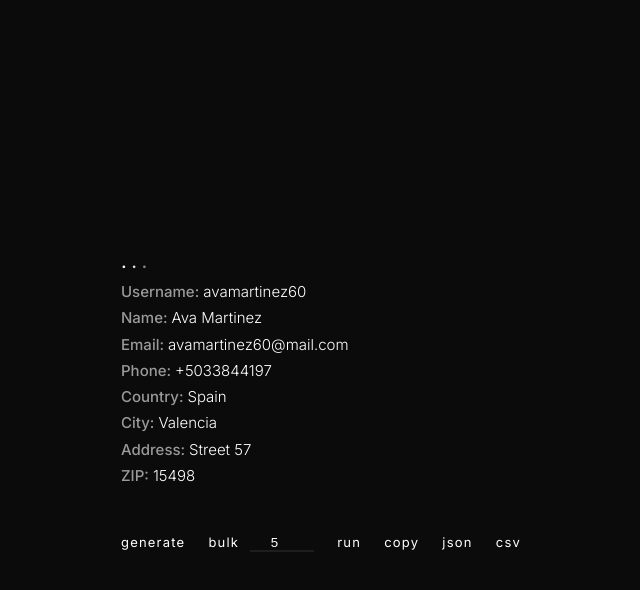
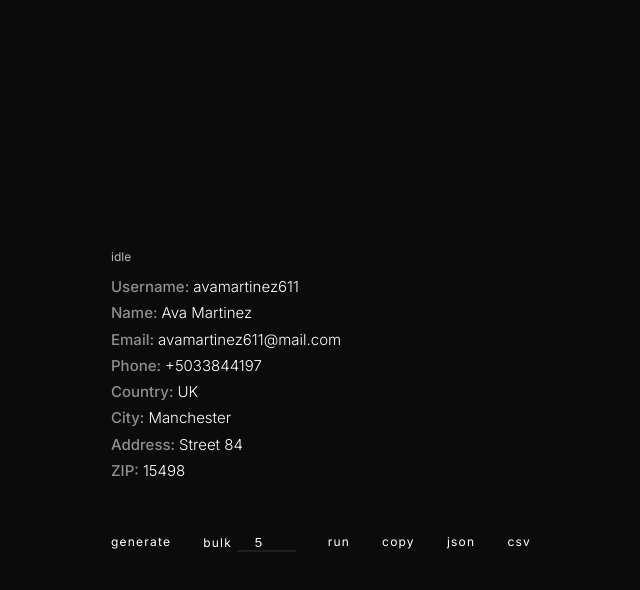
Before and after one commit to Ast07221/fake-user-generator, a plain HTML site: page index.html in a window 1280 px wide. Both pictures are taken after a click on the element "generate". Shown: the whole page, without its empty margins (319-959 px from the left). Drawn offline with Linux system fonts and the light colour scheme.

Commit message:
Update index.html

```diff
--- a/index.html
+++ b/index.html
@@ -3,14 +3,14 @@
 <head>
 <meta charset="UTF-8">
 <meta name="viewport" content="width=device-width, initial-scale=1.0">
-<title>FakeUserGeneratorPro</title>
+<title>FakeUserGeneratorPro SaaS</title>
 
 <link href="https://fonts.googleapis.com/css2?family=Inter:wght@300;400;500&display=swap" rel="stylesheet">
 
 <style>
 body {
     margin: 0;
-    font-family: "Inter", system-ui, sans-serif;
+    font-family: Inter, system-ui;
     background: #0b0b0b;
     color: #fff;
     height: 100vh;
@@ -21,69 +21,54 @@
     top: 50%;
     left: 50%;
     transform: translate(-50%, -50%);
-    width: 400px;
+    width: 420px;
 }
 
-/* OUTPUT */
+/* output */
 #output {
-    min-height: 200px;
+    min-height: 220px;
     font-size: 15px;
     line-height: 1.75;
     font-weight: 300;
 }
 
-/* KEY STYLE */
+/* key */
 .key {
-    color: #9a9a9a;
+    color: #8f8f8f;
     font-weight: 500;
 }
 
-/* LOADER */
-#loader {
-    height: 20px;
+/* loader */
+#status {
+    font-size: 12px;
+    opacity: 0.7;
     margin-bottom: 10px;
 }
 
-.dot {
-    display: inline-block;
-    animation: blink 1.8s infinite;
-    font-size: 20px;
-}
-
-.dot:nth-child(2) { animation-delay: 0.25s; }
-.dot:nth-child(3) { animation-delay: 0.5s; }
-
-@keyframes blink {
-    0%,100% { opacity: 0.2; }
-    50% { opacity: 1; }
-}
-
-/* BUTTONS */
+/* actions */
 .actions {
     display: flex;
     justify-content: space-between;
-    margin-top: 45px;
-    gap: 18px;
+    margin-top: 40px;
+    gap: 14px;
     flex-wrap: wrap;
 }
 
 .actions span {
     cursor: pointer;
-    font-size: 13px;
+    font-size: 12px;
     letter-spacing: 1.2px;
-    text-transform: lowercase;
 }
 
-/* INPUT */
+/* input */
 #bulkInput {
-    width: 60px;
+    width: 55px;
     background: transparent;
     border: none;
     border-bottom: 1px solid #333;
     color: #fff;
     outline: none;
     text-align: center;
-    margin-left: 6px;
 }
 </style>
 </head>
@@ -92,11 +77,7 @@
 
 <div class="wrapper">
 
-    <div id="loader">
-        <span class="dot">.</span>
-        <span class="dot">.</span>
-        <span class="dot">.</span>
-    </div>
+    <div id="status">idle</div>
 
     <div id="output"></div>
 
@@ -105,10 +86,10 @@
 
         <span>
             bulk
-            <input id="bulkInput" type="number" min="1" max="50" value="5">
+            <input id="bulkInput" type="number" value="5" min="1" max="100">
         </span>
 
-        <span onclick="bulk()">run</span>
+        <span onclick="runBulk()">run</span>
         <span onclick="copy()">copy</span>
         <span onclick="downloadJSON()">json</span>
         <span onclick="downloadCSV()">csv</span>
@@ -119,37 +100,32 @@
 <script>
 
 const output = document.getElementById("output");
-const loader = document.getElementById("loader");
+const statusEl = document.getElementById("status");
 const bulkInput = document.getElementById("bulkInput");
 
+let queueRunning = false;
 let lastData = [];
-let isRunning = false;
-let renderToken = 0;
 
-/* REALISTIC DATA */
+/* REAL DATA (linked structure) */
 const data = {
-    USA: ["New York", "Los Angeles", "Chicago", "Miami"],
-    Germany: ["Berlin", "Munich", "Hamburg", "Frankfurt"],
-    France: ["Paris", "Lyon", "Marseille", "Nice"],
-    Canada: ["Toronto", "Vancouver", "Montreal", "Ottawa"],
-    UK: ["London", "Manchester", "Liverpool", "Birmingham"],
-    Italy: ["Rome", "Milan", "Naples", "Florence"],
-    Spain: ["Madrid", "Barcelona", "Valencia", "Seville"],
-    Poland: ["Warsaw", "Krakow", "Gdansk", "Wroclaw"],
-    Netherlands: ["Amsterdam", "Rotterdam", "Utrecht", "Hague"],
-    Sweden: ["Stockholm", "Gothenburg", "Malmö", "Uppsala"]
+    USA: ["New York","Los Angeles","Chicago","Miami"],
+    Germany: ["Berlin","Munich","Hamburg"],
+    France: ["Paris","Lyon","Marseille"],
+    UK: ["London","Manchester","Liverpool"],
+    Italy: ["Rome","Milan","Naples"],
+    Spain: ["Madrid","Barcelona","Valencia"]
 };
 
 const names = ["John Smith","Emma Brown","Liam Johnson","Olivia Davis","Noah Wilson","Ava Martinez"];
 
 /* USER */
 function createUser() {
-    const countryList = Object.keys(data);
-    const country = countryList[Math.floor(Math.random() * countryList.length)];
-    const city = data[country][Math.floor(Math.random() * data[country].length)];
+    const countries = Object.keys(data);
+    const country = countries[Math.floor(Math.random()*countries.length)];
+    const city = data[country][Math.floor(Math.random()*data[country].length)];
 
     const name = names[Math.floor(Math.random()*names.length)];
-    const username = name.toLowerCase().replace(" ","") + Math.floor(Math.random()*99);
+    const username = name.toLowerCase().replace(" ","") + Math.floor(Math.random()*999);
 
     return {
         username,
@@ -158,7 +134,7 @@
         phone: "+" + Math.floor(1000000000 + Math.random()*9000000000),
         country,
         city,
-        address: "Street " + Math.floor(1 + Math.random()*200),
+        address: "Street " + Math.floor(Math.random()*300),
         zip: Math.floor(10000 + Math.random()*90000)
     };
 }
@@ -175,20 +151,14 @@
 ZIP: ${u.zip}`;
 }
 
-/* PRINT (speed = 52) */
-function print(text) {
-    const myToken = ++renderToken;
+/* SaaS renderer (no flicker, batch safe) */
+async function render(text) {
     output.innerHTML = "";
 
     const lines = text.split("\n");
-    let lineIndex = 0;
 
-    function renderLine() {
-        if (myToken !== renderToken) return;
-
-        if (lineIndex >= lines.length) return;
-
-        const line = lines[lineIndex++];
+    for (let i = 0; i < lines.length; i++) {
+        const line = lines[i];
         const parts = line.split(":");
 
         const row = document.createElement("div");
@@ -205,48 +175,41 @@
             row.appendChild(value);
         } else {
             row.textContent = line;
-        }
+            }
 
         output.appendChild(row);
 
-        // 🔥  ВАЖНО: динамическая задержка (делает рендер “живым”)
-        const delay = 30 + Math.random() * 40;
-setTimeout(renderLine, delay);
-
-        setTimeout(renderLine, delay);
+        await new Promise(r => setTimeout(r, 18)); // SaaS smooth pacing
     }
-
-    renderLine();
 }
 
-/* GENERATE */
+/* QUEUE SYSTEM (важно для SaaS) */
+async function runTask(fn) {
+    if (queueRunning) return;
+    queueRunning = true;
+
+    statusEl.textContent = "processing...";
+
+    await fn();
+
+    statusEl.textContent = "idle";
+    queueRunning = false;
+}
+
+/* generate */
 function generate() {
-    if (isRunning) return;
-    isRunning = true;
-
-    loader.classList.add("hidden");
-
-    setTimeout(() => {
+    runTask(async () => {
         const u = createUser();
         lastData = [u];
-
-        print(format(u));
-
-        loader.classList.remove("hidden");
-        isRunning = false;
-    }, 500);
+        await render(format(u));
+    });
 }
 
-/* BULK */
-function bulk() {
-    if (isRunning) return;
-    isRunning = true;
+/* bulk */
+function runBulk() {
+    runTask(async () => {
+        const count = Math.min(100, Math.max(1, parseInt(bulkInput.value || 5)));
 
-    loader.classList.add("hidden");
-
-    const count = Math.min(50, Math.max(1, parseInt(bulkInput.value || 5)));
-
-    setTimeout(() => {
         const arr = [];
 
         for (let i = 0; i < count; i++) {
@@ -255,14 +218,11 @@
 
         lastData = arr;
 
-        print(arr.map(format).join("\n\n"));
-
-        loader.classList.remove("hidden");
-        isRunning = false;
-    }, 500);
+        await render(arr.map(format).join("\n\n"));
+    });
 }
 
-/* COPY */
+/* copy */
 function copy() {
     navigator.clipboard.writeText(output.innerText);
 }
```
